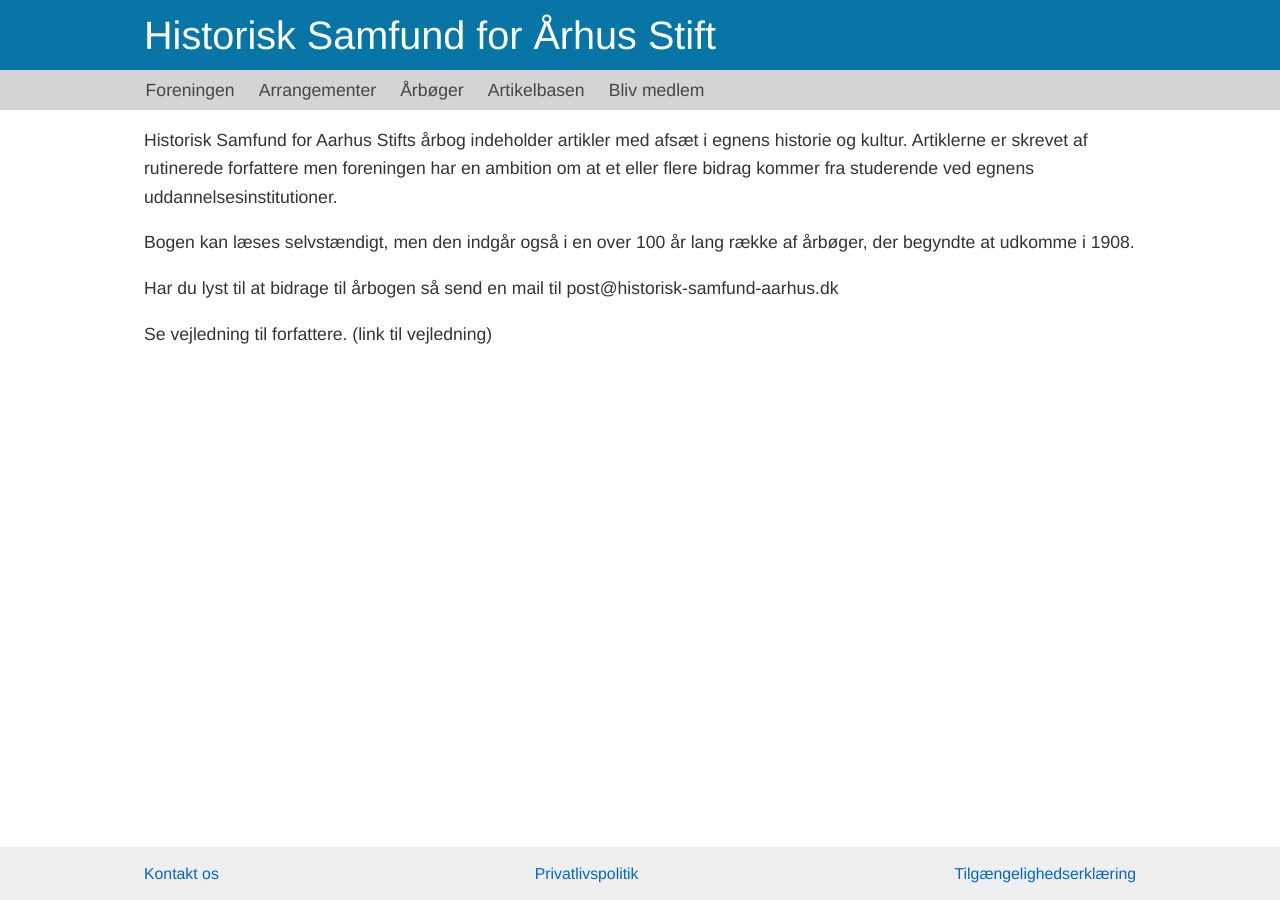
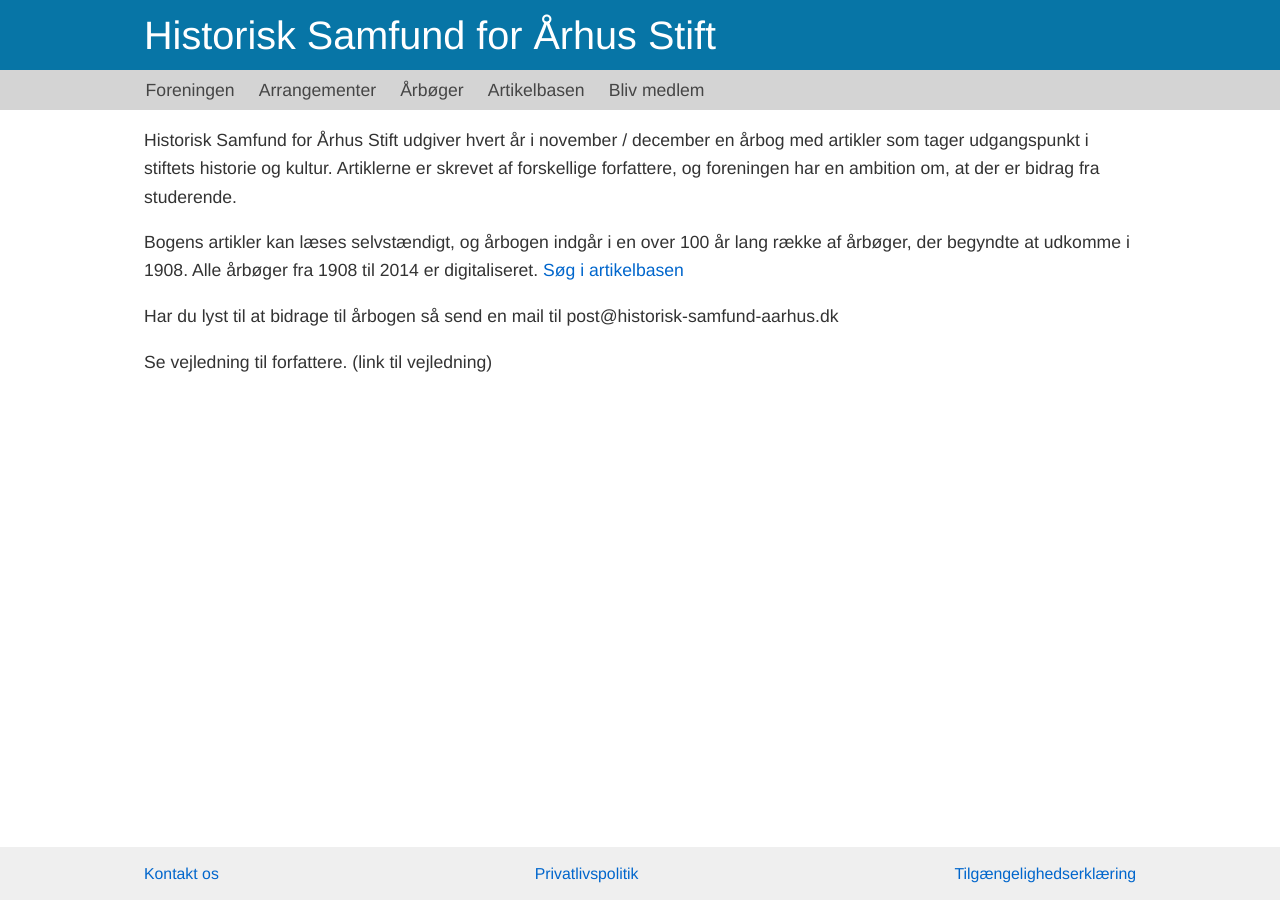
Before and after one commit to guldhorn/historisk-samfund, a Jekyll site: the page built from aarboeger.md, in a window 1280 px wide. Built offline with Jekyll 4.4.1, drawn with Linux system fonts in a browser that asks for light colours.

Commit message:
Midstream

```diff
--- a/aarboeger.md
+++ b/aarboeger.md
@@ -4,10 +4,32 @@
 permalink: /aarboeger
 ---
 
-Historisk Samfund for Aarhus Stifts årbog indeholder artikler med afsæt i egnens historie og kultur. Artiklerne er skrevet af rutinerede forfattere men foreningen har en ambition om at et eller flere bidrag kommer fra studerende ved egnens uddannelsesinstitutioner.
+<div class="yearbook-intro">
+    <div>
+        <p>Historisk Samfund for Århus Stift udgiver hvert år i november / december en årbog med artikler som tager udgangspunkt i stiftets historie og kultur. Artiklerne er skrevet af forskellige forfattere, og foreningen har en ambition om, at der er bidrag fra studerende.</p>
+        <p>Bogens artikler kan læses selvstændigt, og årbogen indgår i en over 100 år lang række af årbøger, der begyndte at udkomme i 1908. Alle årbøger fra 1908 til 2014 er digitaliseret. <a href="/artikler.md">Søg i artikelbasen</a></p>
+    </div>
+    <div>
+        <p>Har du lyst til at bidrage til årbogen så send en mail til post@historisk-samfund-aarhus.dk</p>
+        <p>Se vejledning til forfattere. (link til vejledning)</p>
+    </div>
+</div>
 
-Bogen kan læses selvstændigt, men den indgår også i en over 100 år lang række af årbøger, der begyndte at udkomme i 1908.
-
-Har du lyst til at bidrage til årbogen så send en mail til post@historisk-samfund-aarhus.dk
-
-Se vejledning til forfattere. (link til vejledning)
+<div class="yearbook-list">
+    {% for book in site.data.yearbooks %}
+    <div class="yearbook">
+        <div class="card">
+            <div class="card__face card__face--front" style="background-image:url({{ book.image_front_url }});">front</div>
+            <div class="card__face card__face--back" style="background-image:url({{ book.image_front_url }});">back</div>
+        </div>
+    </div>
+      <!-- <div class="book-image">
+        <img src="{{ book.image_url | relative_url }}" alt="{{ book.image_alt }}">
+      </div>
+      <div class="book-textbox">
+        <p class="book-title">{{ book.title }}</p>
+        <p class="book-text">{{ book.text }}</p>
+        <a href="{{ book.page_url | relative_url }}">Læs mere...</a>
+      </div> -->
+  {% endfor %}
+</div>
--- a/assets/main.css
+++ b/assets/main.css
@@ -560,3 +560,49 @@
         display: block;
     }
 }
+
+/************/
+/* YEARBOOK */
+/************/
+.book {
+    display: inline-block;
+    width: 200px;
+    height: 260px;
+    margin: 40px 0;
+    perspective: 600px;
+  }
+
+  .card {
+    position: relative;
+    width: 100%;
+    height: 100%;
+    cursor: pointer;
+    transform-style: preserve-3d;
+    transform-origin: center right;
+    transition: transform 1s;
+  }
+
+  .card.is-flipped {
+    transform: translateX(-100%) rotateY(-180deg);
+  }
+
+  .card__face {
+    position: absolute;
+    width: 100%;
+    height: 100%;
+    line-height: 260px;
+    color: white;
+    text-align: center;
+    font-weight: bold;
+    font-size: 40px;
+    backface-visibility: hidden;
+  }
+
+  .card__face--front {
+    background-image: url(Årbog_2014_f.jpg);
+  }
+
+  .card__face--back {
+    background-image: url(Årbog_2014_b.jpg);
+    transform: rotateY(180deg);
+  }
--- a/assets/script.js
+++ b/assets/script.js
@@ -11,6 +11,12 @@
 } else {
     // `DOMContentLoaded` has already fired
     processPage();
+    var cards = document.querySelectorAll('.card');
+    [...cards].forEach((card) => {
+        card.addEventListener( 'click', function() {
+            card.classList.toggle('is-flipped');
+        });
+    });
 }
 
 // Generér {start} til {end} af {total}
```
Also changed, not shown: _data/teasers.yaml (+8 -8 lines), _data/yearbooks.yml (added, +28 -0 lines), arrangementer/index.md (+5 -1 lines), artikler.md (+4 -4 lines), assets/aarbog_2014_b.jpg (renamed from assets/Årbog_2014_b.jpg), assets/aarbog_2014_f.jpg (renamed from assets/Årbog_2014_f.jpg).
